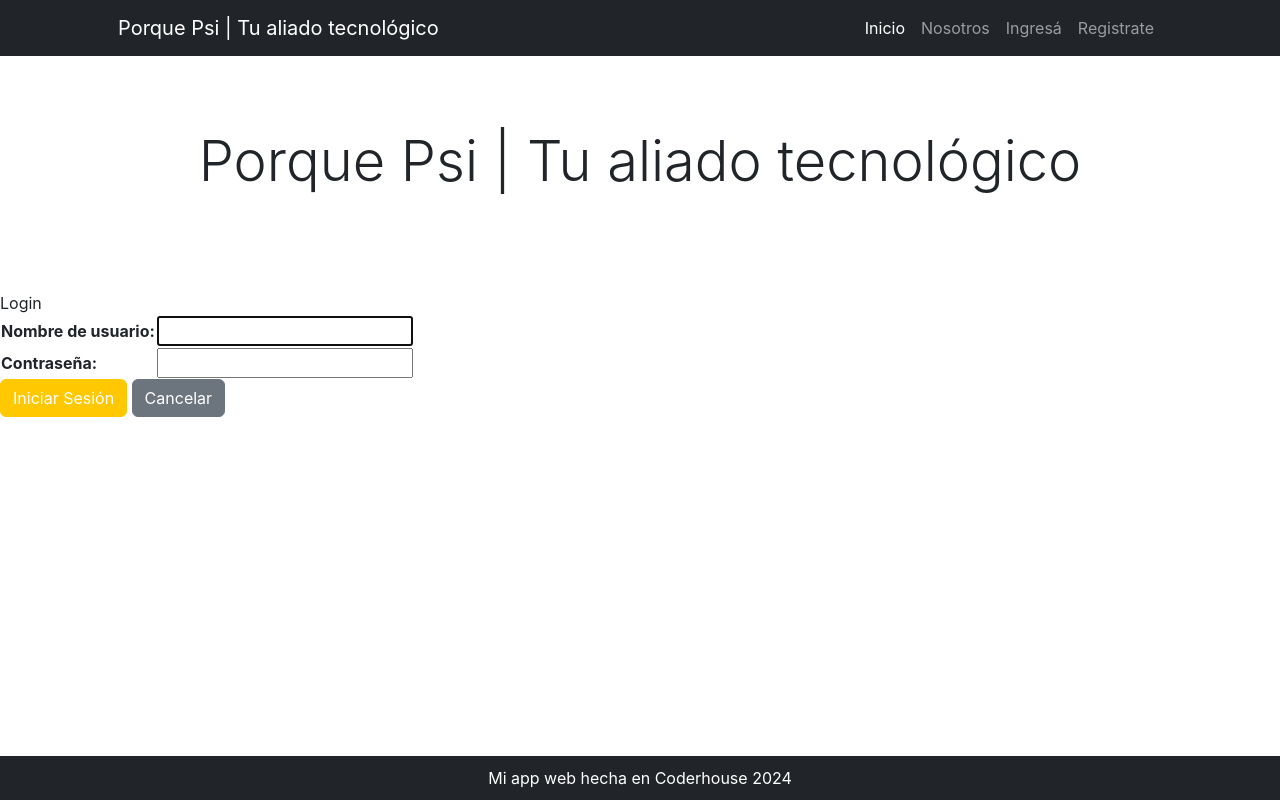
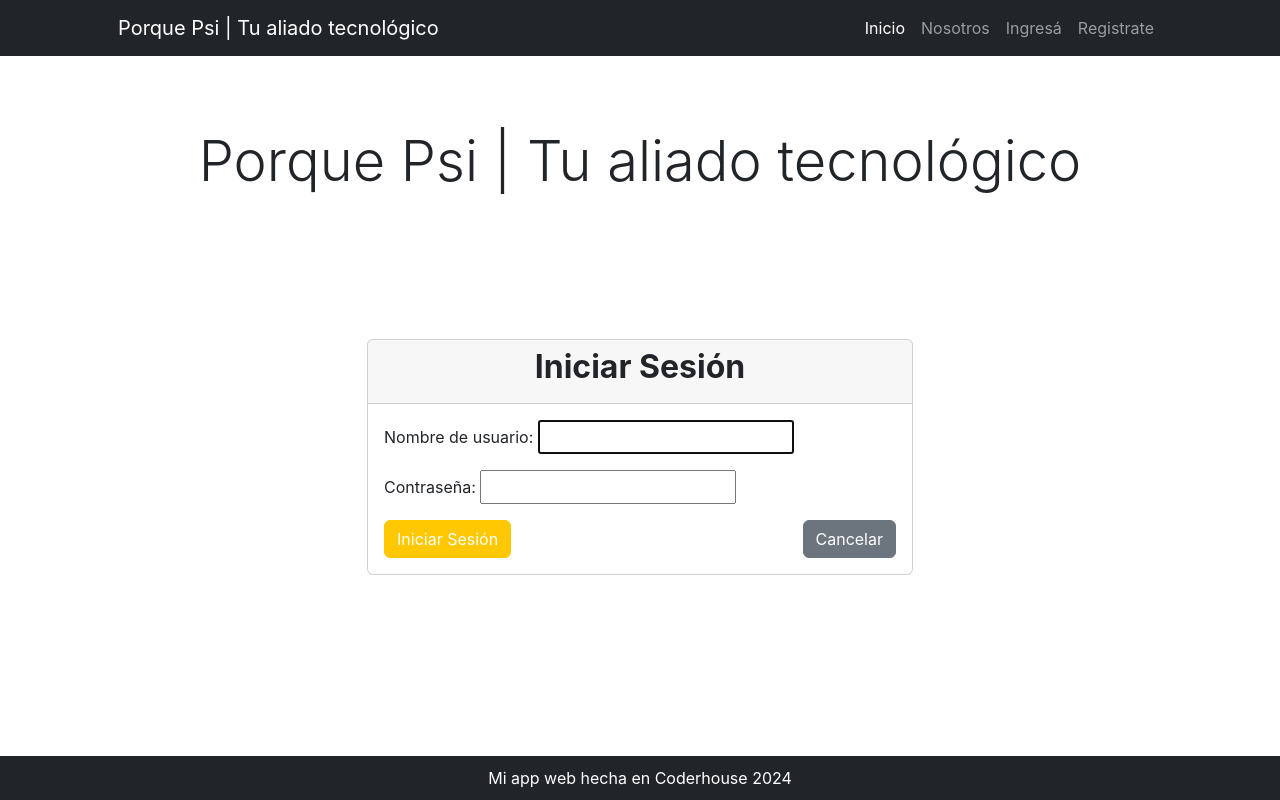
Before and after one commit to pablopiffer/Entrega_final__Porquepsi, a Django app: page /login/ in a window 1280 px wide. Run offline with Django 5.2, Linux system fonts and the light colour scheme; some libraries are stand-ins or nearby versions.

Commit message:
feat: cambios en la estética

```diff
--- a/Porquepsi/core/templates/core/login.html
+++ b/Porquepsi/core/templates/core/login.html
@@ -1,21 +1,35 @@
 {% extends 'core/base.html' %}
 
 {% block title %}
-    Porque Psi
+    Porque Psi - Login
 {% endblock title %}
 
 {% block body_title %}
-    Login
 {% endblock body_title %}
 
 {% block content %}
-    <form method="post">
-        {% csrf_token %}
-        <table>
-            {{ form.as_table }}
-        </table>
-        <input type="hidden" name="next" value="{% url 'core:index' %}">
-        <button type="submit" class="btn btn-primary ">Iniciar Sesión</button>
-        <a href="{% url 'core:index' %}" class="btn btn-secondary ">Cancelar</a>
-    </form>
+<div class="container">
+    <div class="row justify-content-center">
+        <div class="col-md-6">
+            <div class="card my-5">
+                <div class="card-header text-center">
+                    <h2>Iniciar Sesión</h2>
+                </div>
+                <div class="card-body">
+                    <form method="post">
+                        {% csrf_token %}
+                        <div class="mb-3">
+                            {{ form.as_p }}
+                        </div>
+                        <input type="hidden" name="next" value="{% url 'core:index' %}">
+                        <div class="d-flex justify-content-between">
+                            <button type="submit" class="btn btn-primary">Iniciar Sesión</button>
+                            <a href="{% url 'core:index' %}" class="btn btn-secondary">Cancelar</a>
+                        </div>
+                    </form>
+                </div>
+            </div>
+        </div>
+    </div>
+</div>
 {% endblock content %}
```
Also changed, not shown: Porquepsi/core/templates/core/index.html (+3 -5 lines), Porquepsi/core/templates/core/logout.html (+13 -3 lines), Porquepsi/db.sqlite3.
